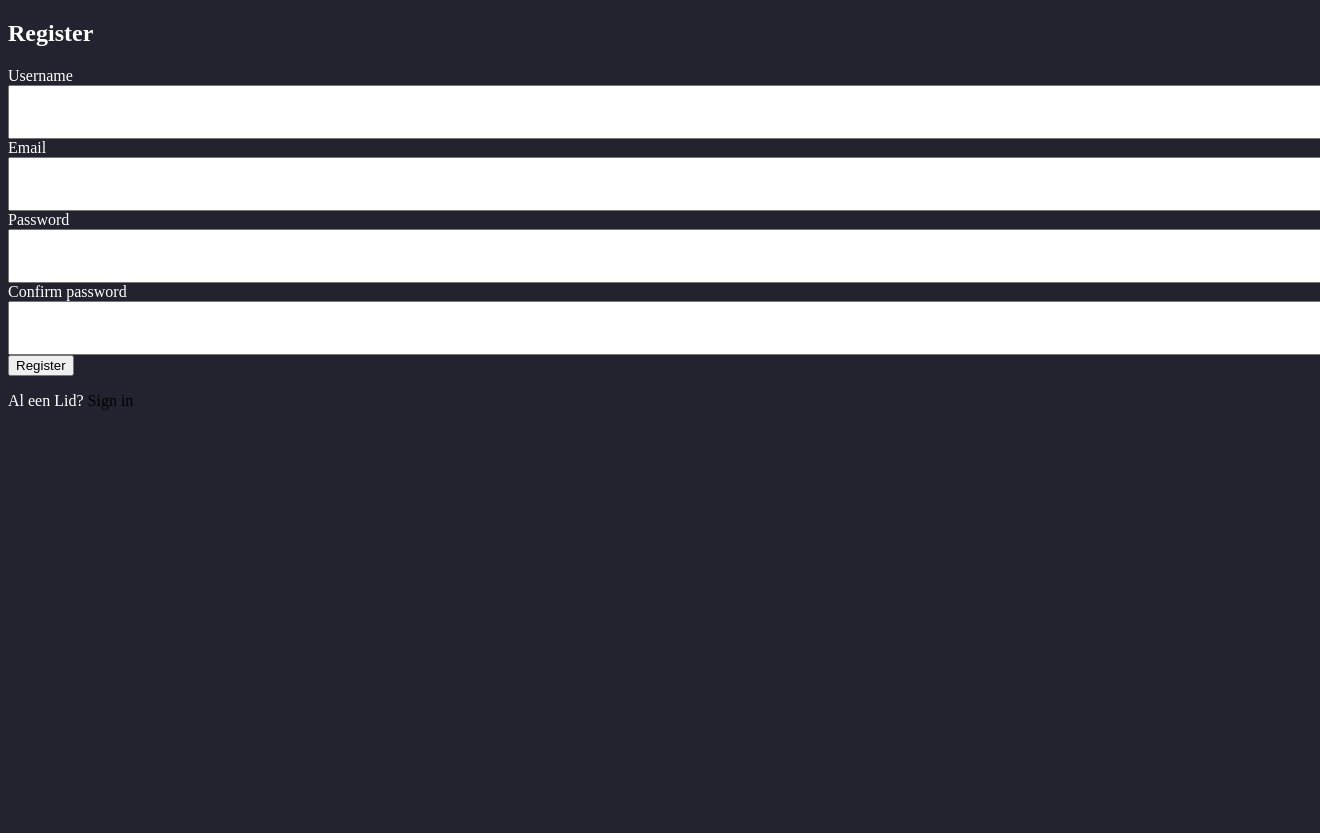
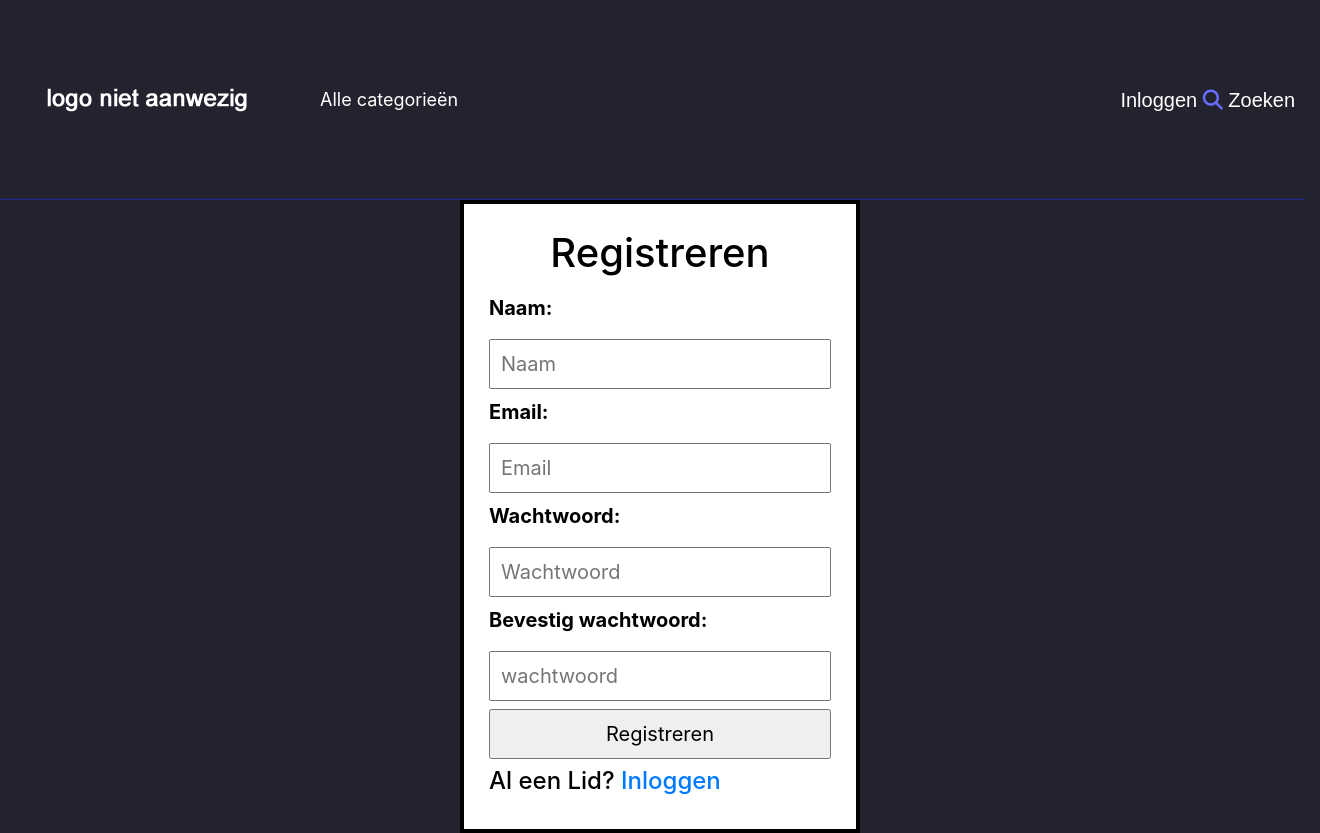
Before and after one commit to ThimoSanders/NerdyGadgets, a PHP site: page /registration.php in a window 1320 px wide; the page is wider, and only the part inside the window is pictured. Before the commit the page ends 410 px from the top of that part, so only its background shows below. Run offline with PHP 8.4, Linux system fonts and the light colour scheme; data that the repository does not hold is empty; some libraries are stand-ins or nearby versions; some web fonts are replaced.

Commit message:
Aangepast

```diff
--- a/Public/CSS/style_login.css
+++ b/Public/CSS/style_login.css
@@ -3,9 +3,29 @@ body {
 }
 
 .login-box {
-    width: 280px;
+    width: 400px;
     margin: 0 auto;
     top: 50%;
     left: 50%;
-    border: 2px solid black;
+    border: 4px solid black;
+    background-color: white;
+    padding: 25px;
 }
+
+.textbox {
+    overflow: hidden;
+    font-size: 20px;
+    padding: 8px 0;
+}
+
+h1 {
+    color: black;
+    text-align: center;
+}
+
+label {
+    color: black;
+}
+h4 {
+    color: black;
+}
--- a/registration.php
+++ b/registration.php
@@ -1,41 +1,43 @@
-<?php include('registration2.php') ?>
+<?php include('registration2.php');
+include __DIR__ . "/header.php"; ?>
 <!DOCTYPE html>
     <html>
     <head>
         <title>Registratie</title>
-        <link rel="stylesheet" type="text/css" href="style.css">
+        <link rel="stylesheet" type="text/css" href="Public/CSS/style_login.css">
     </head>
     <body>
-    <div class="header">
-        <h2>Register</h2>
-    </div>
-
+    <div class="login-box">
+        <h1>Registreren</h1>
         <form method="post" action="registration.php">
             <?php
             include('errors.php'); ?>
-        <div class="input-group">
-            <label>Username</label>
-            <input type="text" name="username" value="">
+            <div class="textbox">
+            <label><b>Naam:</label>
+                <div class="textbox">
+                    <input type="text" name="username" value="" placeholder="Naam">
                 </div>
-        <div class="input-group">
-            <label>Email</label>
-            <input type="email" name="email" value="">
+                    <label>Email:</label>
+                <div class="textbox">
+                    <input type="email" name="email" value="" placeholder="Email">
                 </div>
-        <div class="input-group">
-            <label>Password</label>
-            <input type="password" name="password_1">
+                    <label>Wachtwoord:</label>
+                <div class="textbox">
+                    <input type="password" name="password_1" placeholder="Wachtwoord">
                 </div>
-        <div class="input-group">
-            <label>Confirm password</label>
-            <input type="password" name="password_2">
+                    <label>Bevestig wachtwoord:</label>
+                <div class="textbox">
+                    <input type="password" name="password_2" placeholder="wachtwoord">
                 </div>
-        <div class="input-group">
-            <button type="submit" class="btn" name="reg_user" > Register</button>
+
+                <input type="submit" name="reg_user" value="Registreren" />
+        </form>
         </div>
-        <p>
-            Al een Lid? <a href="login.php">Sign in</a>
-        </p>
-    </form>
+    <h4>Al een Lid? <a href="login.php">Inloggen</a>
+
+
+
+
     </body>
     </html>
 
--- a/registration2.php
+++ b/registration2.php
@@ -53,7 +53,7 @@ if (isset($_POST['reg_user'])) {
     if (count($errors) == 0) {
         $password = password_hash($password_1, PASSWORD_DEFAULT);
 
-        $query = "INSERT INTO people (FullName, EmailAddress, IsPermittedToLogon, HashedPassword, LastEditedBy)
+        $query = "INSERT INTO people (FullName, LogonName, IsPermittedToLogon, HashedPassword, LastEditedBy)
   			  VALUES('$FullName', '$EmailAddress', 'TRUE', '$password', 1)";
  //       mysqli_query($connectie, $query);
         if($connectie->query($query) === TRUE){
```
Also changed, not shown: login.php (+17 -8 lines). Lines whose indentation alone changed are shown as unchanged.
